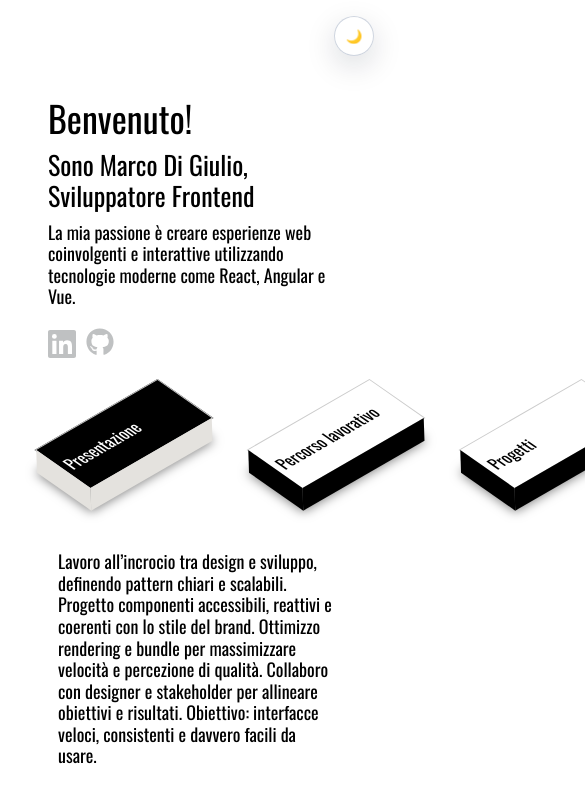
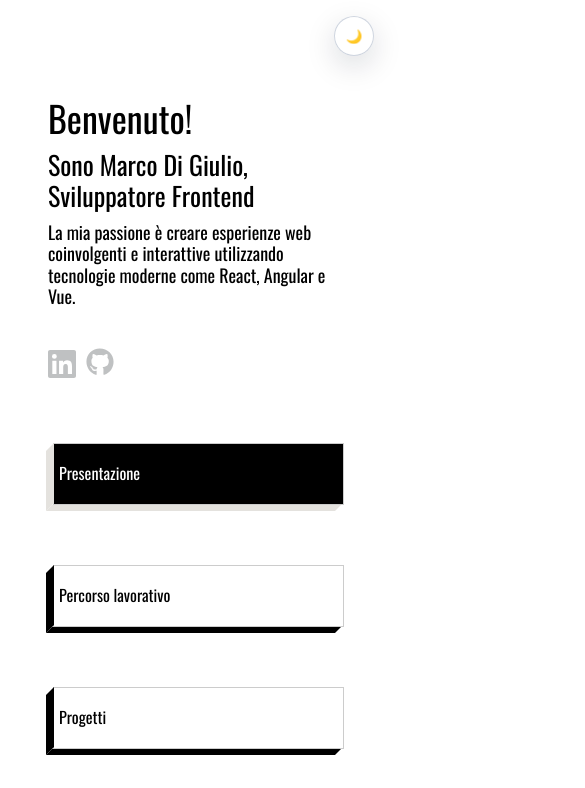
Before and after one commit to mDiGiulio94/Portfolio, a React (Create React App) app: page / in a window 390 px wide. Shown: the top 788 px of the page, 585 px wide, since content can reach past the window. Built offline with nearby package versions, Linux system fonts and the light colour scheme; no server answers.

Commit message:
cambi per il mobile in welcome

```diff
--- a/src/pages/Home.js
+++ b/src/pages/Home.js
@@ -18,13 +18,12 @@ export default function Home() {
   const projectsRef = useRef(null);
 
 useEffect(() => {
-    // 1. Inizializza l'animazione dopo il mount.
     setIsContentVisible(true);
 
-    // 2. Imposta l'Intersection Observer.
-    const observer = new IntersectionObserver(
-      () => {
-        const sections = [aboutRef.current, workRef.current, projectsRef.current].filter(Boolean);
+    const getSections = () => [aboutRef.current, workRef.current, projectsRef.current].filter(Boolean);
+
+    const updateActiveSection = () => {
+      const sections = getSections();
       if (sections.length === 0) return;
 
       const viewportCenter = window.innerHeight / 2;
@@ -46,20 +45,30 @@ export default function Home() {
       });
 
       if (closestSectionId) {
-          setActiveSection(closestSectionId);
+        setActiveSection((prev) => (prev === closestSectionId ? prev : closestSectionId));
       }
-      },
-      // Imposta una soglia inferiore per aggiornare più velocemente la sezione attiva.
-      { threshold: 0.3 }
-    );
+    };
 
-    // 3. Osserva le sezioni e filtra i ref nulli.
-    const sectionRefs = [aboutRef.current, workRef.current, projectsRef.current].filter(Boolean);
-    sectionRefs.forEach((section) => observer.observe(section));
+    // Evita di eseguire updateActiveSection per ogni evento usando requestAnimationFrame.
+    let animationFrame = null;
+    const requestUpdate = () => {
+      if (animationFrame !== null) return;
+      animationFrame = window.requestAnimationFrame(() => {
+        animationFrame = null;
+        updateActiveSection();
+      });
+    };
 
-    // 4. Cleanup: Disconnette l'observer (invece di unobserve su ogni elemento).
+    updateActiveSection();
+    window.addEventListener("scroll", requestUpdate, { passive: true });
+    window.addEventListener("resize", requestUpdate);
+
     return () => {
-      observer.disconnect();
+      window.removeEventListener("scroll", requestUpdate);
+      window.removeEventListener("resize", requestUpdate);
+      if (animationFrame !== null) {
+        window.cancelAnimationFrame(animationFrame);
+      }
     };
   }, []);
 
--- a/src/shared/sections/Welcome.js
+++ b/src/shared/sections/Welcome.js
@@ -1,19 +1,22 @@
 import React from "react";
 import styled from "styled-components";
-import it from "../utils/it.json"; // Assumiamo che it.json contenga i dati
+import it from "../utils/it.json";
+import useMediaQuery from "../hooks/hooks";
 
 import linkedin from "../images/icons/linkedin.svg";
 import github from "../images/icons/github.svg";
 
 export default function Welcome({ onNavigate = () => {}, activeSection }) {
-  // Aggiunti URL d'esempio (dovrai aggiornarli con i tuoi link reali)
+  const isSmall = useMediaQuery("(max-width: 1350px)");
+
   const Images = [
-    { img: linkedin, link: "https://www.linkedin.com/in/tuo-profilo", alt: "LinkedIn" },
+    {
+      img: linkedin,
+      link: "https://www.linkedin.com/in/tuo-profilo",
+      alt: "LinkedIn",
+    },
     { img: github, link: "https://github.com/tuo-profilo", alt: "GitHub" },
   ];
-
-  // Rimosso handleKeyDown: il tag <a> gestisce l'interazione da tastiera (Enter/Space)
-  // nativamente quando ha un href.
 
   return (
     <Container>
@@ -46,7 +49,7 @@ export default function Welcome({ onNavigate = () => {}, activeSection }) {
                 </a>
               ))}
             </ExternalLinks>
-            <InternalLinks>
+            <InternalLinks $small={isSmall}>
               <ul>
                 {navigationItems.map((navItem) => (
                   <li key={navItem.id}>
@@ -75,7 +78,7 @@ const Container = styled.div`
   height: 100%;
   display: flex;
   flex-direction: column;
-  gap: 20px;
+  gap: 40px;
 
   .welcome-section {
     display: flex;
@@ -103,6 +106,7 @@ const ExternalLinks = styled.section`
 const InternalLinks = styled.section`
   ul {
     display: flex;
+    flex-direction: ${(props) => (props.$small ? "column" : "row")};
     gap: 60px;
     padding: 0;
     li {
@@ -111,19 +115,18 @@ const InternalLinks = styled.section`
       margin: 0 5px;
       font-weight: 400;
 
-      /* Selettore modificato: da div a a */
       a {
         position: relative;
         padding-left: 5px;
-        width: 135px;
+        width: ${(props) => (props.$small ? "100%" : "135px")};
         height: 60px;
         text-decoration: none;
         border: 1px solid #ccc;
         display: flex;
         align-items: center;
         text-align: left;
-        transform: rotate(-30deg) skew(25deg) translate(0, 0);
-        box-shadow: -20px 20px 10px var(--color-shadow);
+        transform:  ${(props) => (props.$small ? "" : "rotate(-30deg) skew(25deg) translate(0, 0)")};
+        box-shadow: ${(props) => (props.$small ? "" : "-20px 20px 10px var(--color-shadow)")};
         color: var(--color-text);
         transition: ease-in-out 0.3s;
       }
@@ -134,10 +137,10 @@ const InternalLinks = styled.section`
     content: "";
     position: absolute;
     height: 100%;
-    width: 20px;
+    width: ${(props) => (props.$small ? "8px" : "20px")};
     background: #b1b1b1;
-    top: 10px;
-    left: -20px;
+    top:  ${(props) => (props.$small ? "3px" : "10px")};
+    left: ${(props) => (props.$small ? "-8px" : "-20px")};
     transform: rotate(0deg) skewY(-45deg);
     background: var(--color-text);
     transition: ease-in-out 0.3s;
@@ -146,11 +149,11 @@ const InternalLinks = styled.section`
   a:after {
     content: "";
     position: absolute;
-    height: 20px;
+    height: ${(props) => (props.$small ? "6px" : "20px")};
     width: 100%;
     background: #b1b1b1;
-    bottom: -20px;
-    left: -10px;
+    bottom: ${(props) => (props.$small ? "-7px" : "20px")};
+    left: ${(props) => (props.$small ? "-5px" : "-10px")};
     transform: rotate(0deg) skewX(-45deg);
     background: var(--color-text);
     transition: ease-in-out 0.3s;
```
Lines whose indentation alone changed are shown as unchanged.
